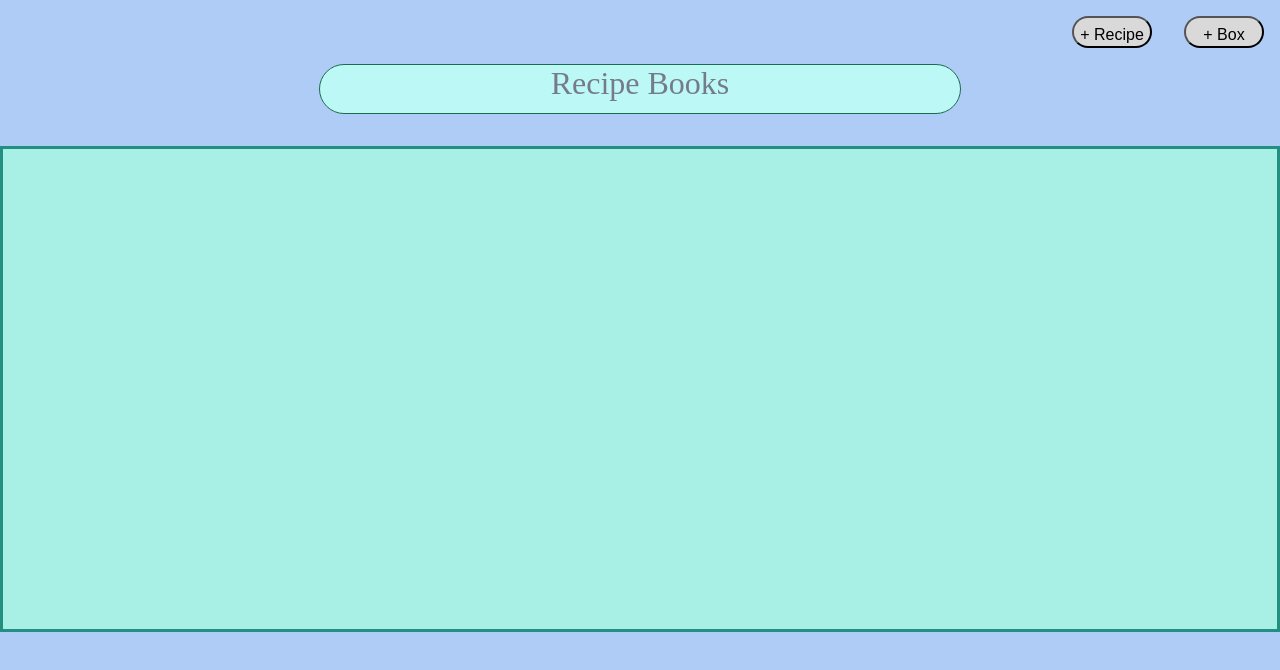
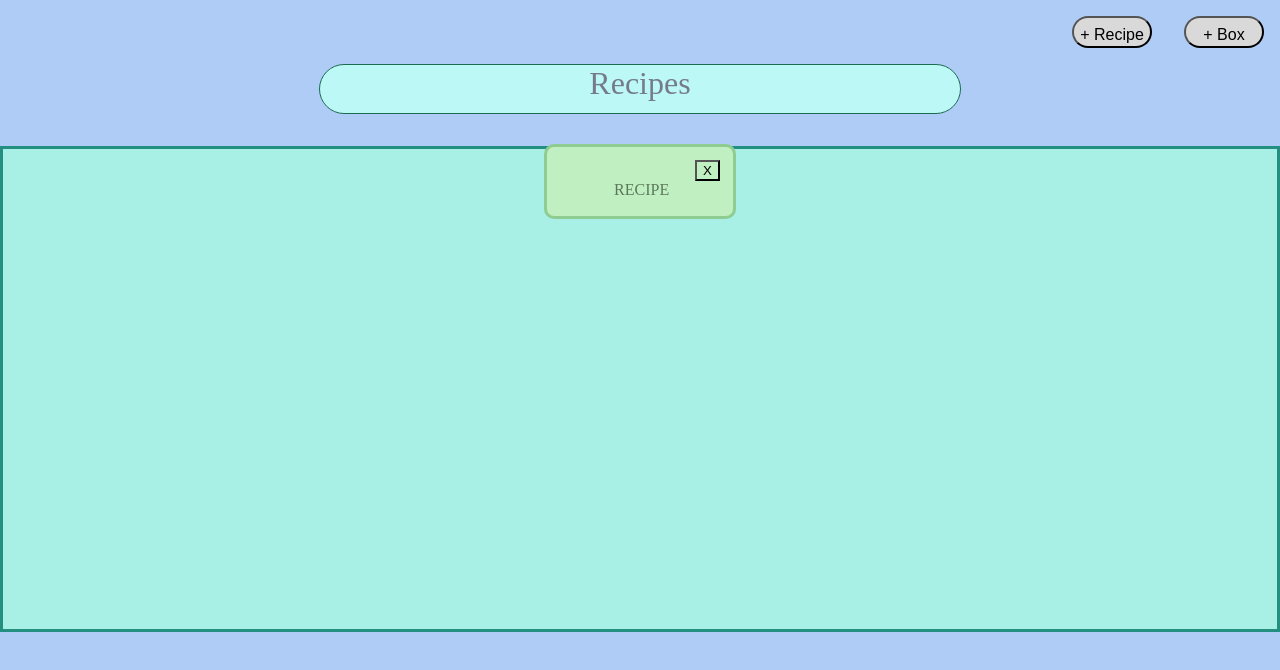
Before and after one commit to Shaa1345/recipes, a React (Create React App) app: page / in a window 1280 px wide. Both pictures are taken after a click on the button "+ Box". Shown: the top 670 px of the page. Built offline with nearby package versions, Linux system fonts and the light colour scheme.

Commit message:
Template for recipe box in main screen created.

```diff
--- /dev/null
+++ b/src/components/DemoRecipeBox.js
@@ -0,0 +1,19 @@
+import React from "react"
+import "../styles/DemoRecipeBox.css"
+
+function DemoRecipeBox({onClose}){
+    return (
+        <div className="DemoRecipeBox">
+          <div className="CloseBoxBar">
+            <button id="CloseBoxBut" onClick={onClose}>
+              X
+            </button>
+          </div>
+          <div className = "RecipeBoxContent">
+            RECIPE
+          </div>
+        </div>
+      );
+}
+
+export default DemoRecipeBox;
--- a/src/components/RecipeBoxDemoButton.js
+++ b/src/components/RecipeBoxDemoButton.js
@@ -1,11 +1,11 @@
 import React from "react";
 import "../styles/AddRecipeBoxButton.css";
 
-function RecipeBoxDemoButton() {
+function RecipeBoxDemoButton({togglePopup}) {
 
     return (
       <div>
-        <button className="AddBookButton">
+        <button onClick={togglePopup} className="AddBookButton">
           + Box
         </button>
       </div>
--- a/src/pages/Main.js
+++ b/src/pages/Main.js
@@ -5,10 +5,12 @@ import DemoBut from "../components/RecipeBoxDemoButton";
 import RecipeGrid from "../components/RecipeGrid";
 import React from "react";
 import { useState } from "react";
+import RecipeBox from "../components/DemoRecipeBox.js";
 import BookForm from "../components/AddBookForm.js";
 
 function Main() {
   const [isPopupOpen, setIsPopupOpen] = useState(false);
+  const [isDemoBoxOpen, setIsDemoBoxOpen] = useState(false);
 
   return (
     <div>
@@ -17,17 +19,18 @@ function Main() {
           <AddBookBut togglePopup={() => setIsPopupOpen(true)} />
         </div>
         <div id="Demo_Button">
-            <DemoBut />
+            <DemoBut togglePopup={() => setIsDemoBoxOpen(true)}/>
         </div>
       </div>
       <div id="Title">
         <Title
           text_color="#767B8B"
           color="#BCF9F6"
-          text="Recipe Books"
+          text="Recipes"
           border_color="#196C4E"
         />
         {isPopupOpen && <BookForm onClose={() => setIsPopupOpen(false)} />}
+        {isDemoBoxOpen && <RecipeBox onClose={()=> setIsDemoBoxOpen(false)}/>}
       </div>
       <div id = "Recipe_Grid">
         <RecipeGrid/>
--- /dev/null
+++ b/src/styles/DemoRecipeBox.css
@@ -0,0 +1,31 @@
+.DemoRecipeBox{
+    position: absolute;
+    margin-top: 5rem;
+    z-index: 2;
+    background-color: #c0f0c1;
+    border-color: #8fcc91;
+    border-style: solid;
+    border-radius: 10px;
+    width: 10rem;
+    padding: 1%;
+    justify-content: center;
+    color: #5b785c;
+}
+
+.CloseBoxBar{
+    width: 100%;
+    display: flex;
+    justify-content:flex-end;
+}
+
+#CloseBoxBut{
+    background-color: transparent;
+}
+
+.RecipeBoxContent{
+    display: flex;
+    flex-direction: column;
+    align-items: center;
+    padding-left: 2%;
+    padding-bottom: 3%;
+}
```
Also changed, not shown: src/components/RecipeBoxes.js (deleted, +0 -13 lines).
